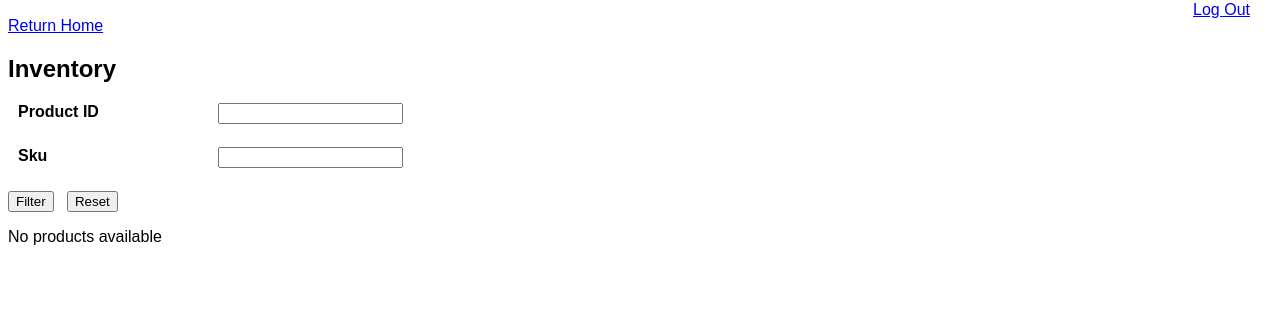
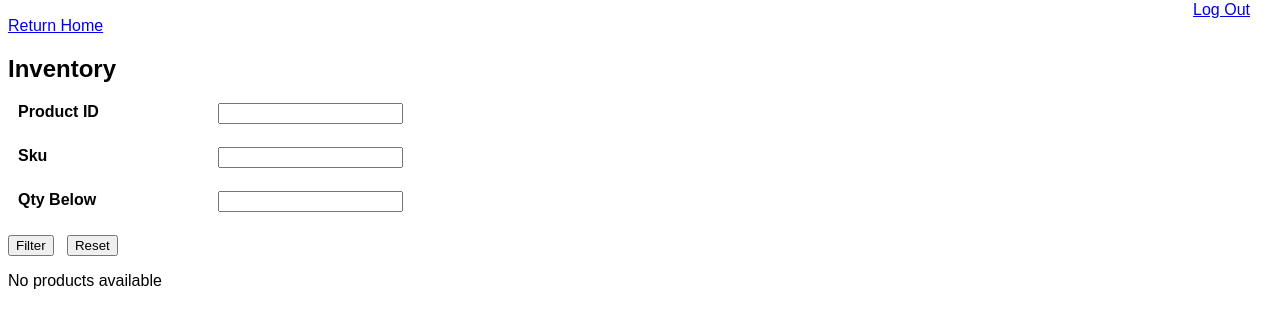
Before and after one commit to rjsquire/commentsold, a Django app: template cs_code/code_test/templates/code_test/inventory.html in a window 1280 px wide. Shown: the part 25-353 px from the top of the page. Run offline with Django 3.2, Linux system fonts and the light colour scheme; the template is opened without the code that fills it, so the values that code supplies are empty.

Commit message:
README added and cleanup

```diff
--- a/cs_code/code_test/templates/code_test/inventory.html
+++ b/cs_code/code_test/templates/code_test/inventory.html
@@ -8,7 +8,7 @@
   <p><a href="{% url 'index' %}">Return Home</a></p>
   <p class="log_out"><a href="{% url 'logout' %}">Log Out</a></p>
   {% if inv_sum %}
-    <p>There are {{ inv_sum }} items in your inventory.</p>
+    <p>There are {{ inv_sum }} items in your inventory that meet your current filter conditions.</p>
   {% endif %}
 
 
@@ -16,6 +16,7 @@
 <form action="" method="get">
 <p><label class="prop_label">Product ID</label><input type="text" id="product_id" name="product_id" value="{{ filter_product_id }}"/></p>
 <p><label class="prop_label">Sku</label><input type="text" id="sku" name="sku" value="{{ filter_sku }}"/></p>
+<p><label class="prop_label">Qty Below</label><input type="number" id="max_qty" name="max_qty" value="{{ filter_max_qty }}"/></p>
 <p><input type="submit" name="filter" value="Filter" /> &nbsp; <input type="submit" name="reset" value="Reset" /></p>
 </form>
 {% if inventory %}
--- a/cs_code/code_test/templates/code_test/product_edit.html
+++ b/cs_code/code_test/templates/code_test/product_edit.html
@@ -7,7 +7,6 @@
 You are viewing the detail for product: {{ product }}!
 <div class="product_detail">
 <form action="{% url 'product_edit' product.id %}" method="post">
-<!-- <form action='.' method="POST"> -->
         {% csrf_token %}
         {{ form.as_p }}
         <button style='margin-top:10px;' type='submit' >Save</button>
--- a/cs_code/code_test/views.py
+++ b/cs_code/code_test/views.py
@@ -66,6 +66,7 @@ def inventory(request):
     admin = Admin.objects.get(user_id=request.user.id)
     product_id = request.GET.get('product_id', None)
     sku = request.GET.get('sku', None)
+    max_qty = request.GET.get('max_qty', None)
     filter = request.GET.get('filter', None)
     reset = request.GET.get('reset', None)
     inventory = Inventory.objects.filter(product__admin=admin.id)
@@ -75,9 +76,12 @@ def inventory(request):
             inventory = inventory.filter(product_id=product_id)
         if sku:
             inventory = inventory.filter(sku=sku)
+        if max_qty:
+            inventory = inventory.filter(quantity__lte=max_qty)
     else:
         product_id = ''
         sku = ''
+        max_qty = ''
     inv_sum = inventory.aggregate(Sum('quantity'))
     template = loader.get_template('code_test/inventory.html')
     context = {
@@ -89,4 +93,6 @@ def inventory(request):
         context['filter_product_id'] = product_id
     if sku:
         context['filter_sku'] = sku
+    if max_qty:
+        context['filter_max_qty'] = max_qty
     return HttpResponse(template.render(context, request))
```
Also changed, not shown: README.md (added).
